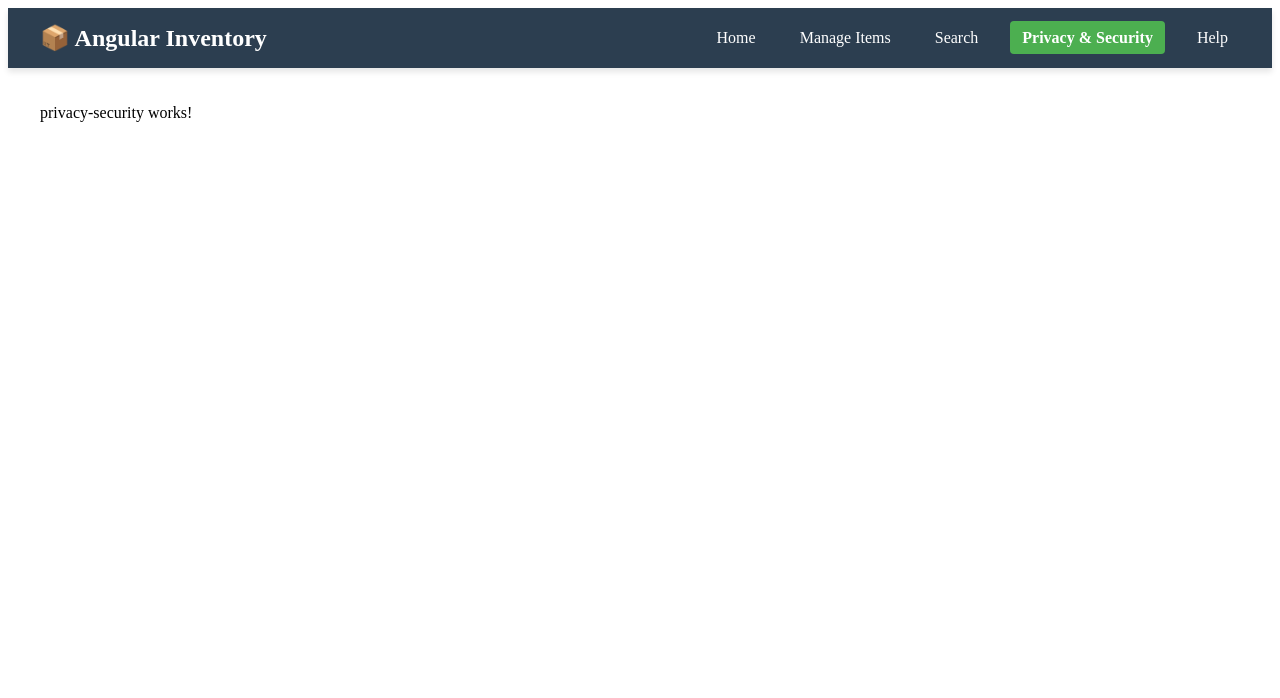
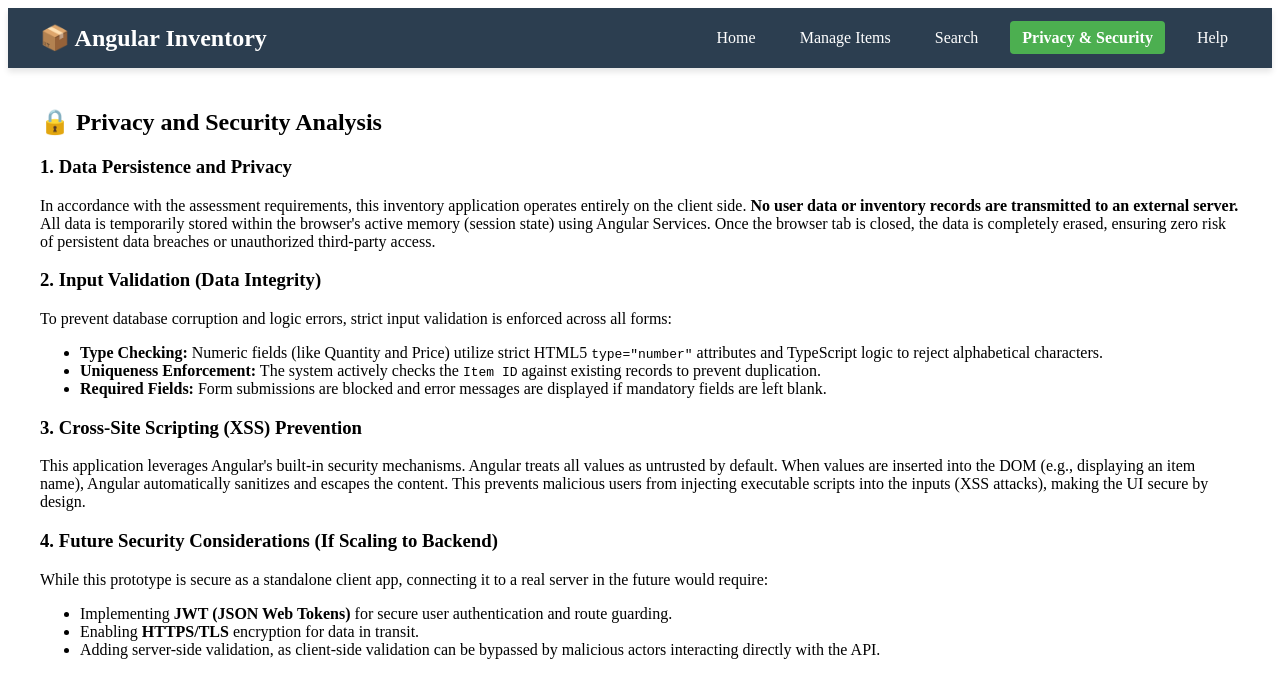
Before and after one commit to DAIJIAYANG/PROG2005-A2-Inventory-App, an Angular app in the folder Part2-Angular/: page /privacy in a window 1280 px wide. Shown: the top 698 px of the page. Built offline with nearby package versions, Linux system fonts and the light colour scheme.

Commit message:
Write the Privacy interface

```diff
--- a/Part2-Angular/src/app/pages/privacy-security/privacy-security.component.html
+++ b/Part2-Angular/src/app/pages/privacy-security/privacy-security.component.html
@@ -1 +1,46 @@
-<p>privacy-security works!</p>
+<div class="privacy-container">
+  <h2>🔒 Privacy and Security Analysis</h2>
+
+  <div class="analysis-card">
+    <h3>1. Data Persistence and Privacy</h3>
+    <p>
+      In accordance with the assessment requirements, this inventory application operates entirely on the client side.
+      <strong>No user data or inventory records are transmitted to an external server.</strong>
+      All data is temporarily stored within the browser's active memory (session state) using Angular Services.
+      Once the browser tab is closed, the data is completely erased, ensuring zero risk of persistent data breaches or unauthorized third-party access.
+    </p>
+  </div>
+
+  <div class="analysis-card">
+    <h3>2. Input Validation (Data Integrity)</h3>
+    <p>
+      To prevent database corruption and logic errors, strict input validation is enforced across all forms:
+    </p>
+    <ul>
+      <li><strong>Type Checking:</strong> Numeric fields (like Quantity and Price) utilize strict HTML5 <code>type="number"</code> attributes and TypeScript logic to reject alphabetical characters.</li>
+      <li><strong>Uniqueness Enforcement:</strong> The system actively checks the <code>Item ID</code> against existing records to prevent duplication.</li>
+      <li><strong>Required Fields:</strong> Form submissions are blocked and error messages are displayed if mandatory fields are left blank.</li>
+    </ul>
+  </div>
+
+  <div class="analysis-card">
+    <h3>3. Cross-Site Scripting (XSS) Prevention</h3>
+    <p>
+      This application leverages Angular's built-in security mechanisms. Angular treats all values as untrusted by default.
+      When values are inserted into the DOM (e.g., displaying an item name), Angular automatically sanitizes and escapes the content.
+      This prevents malicious users from injecting executable scripts into the inputs (XSS attacks), making the UI secure by design.
+    </p>
+  </div>
+
+  <div class="analysis-card">
+    <h3>4. Future Security Considerations (If Scaling to Backend)</h3>
+    <p>
+      While this prototype is secure as a standalone client app, connecting it to a real server in the future would require:
+    </p>
+    <ul>
+      <li>Implementing <strong>JWT (JSON Web Tokens)</strong> for secure user authentication and route guarding.</li>
+      <li>Enabling <strong>HTTPS/TLS</strong> encryption for data in transit.</li>
+      <li>Adding server-side validation, as client-side validation can be bypassed by malicious actors interacting directly with the API.</li>
+    </ul>
+  </div>
+</div>
```
